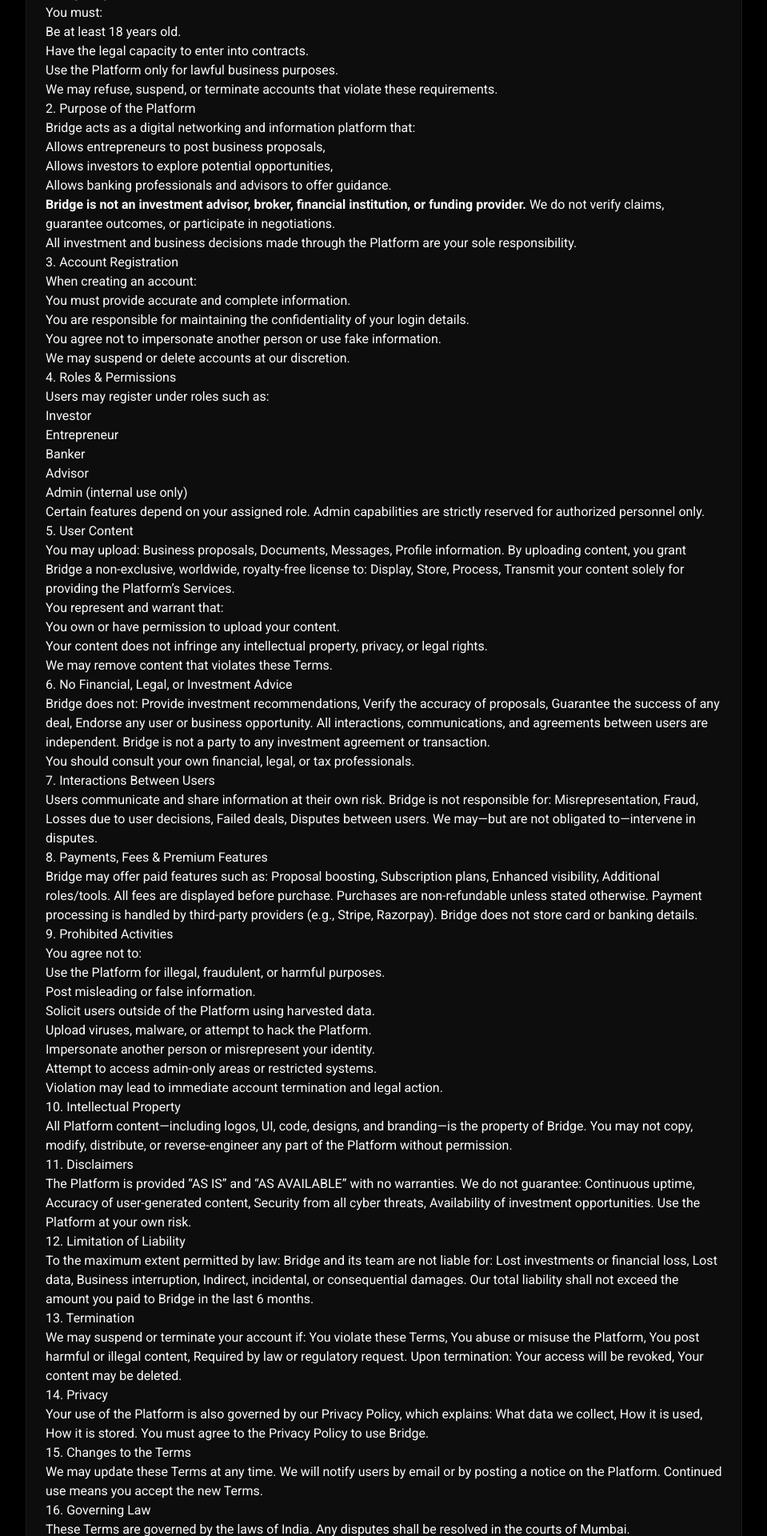
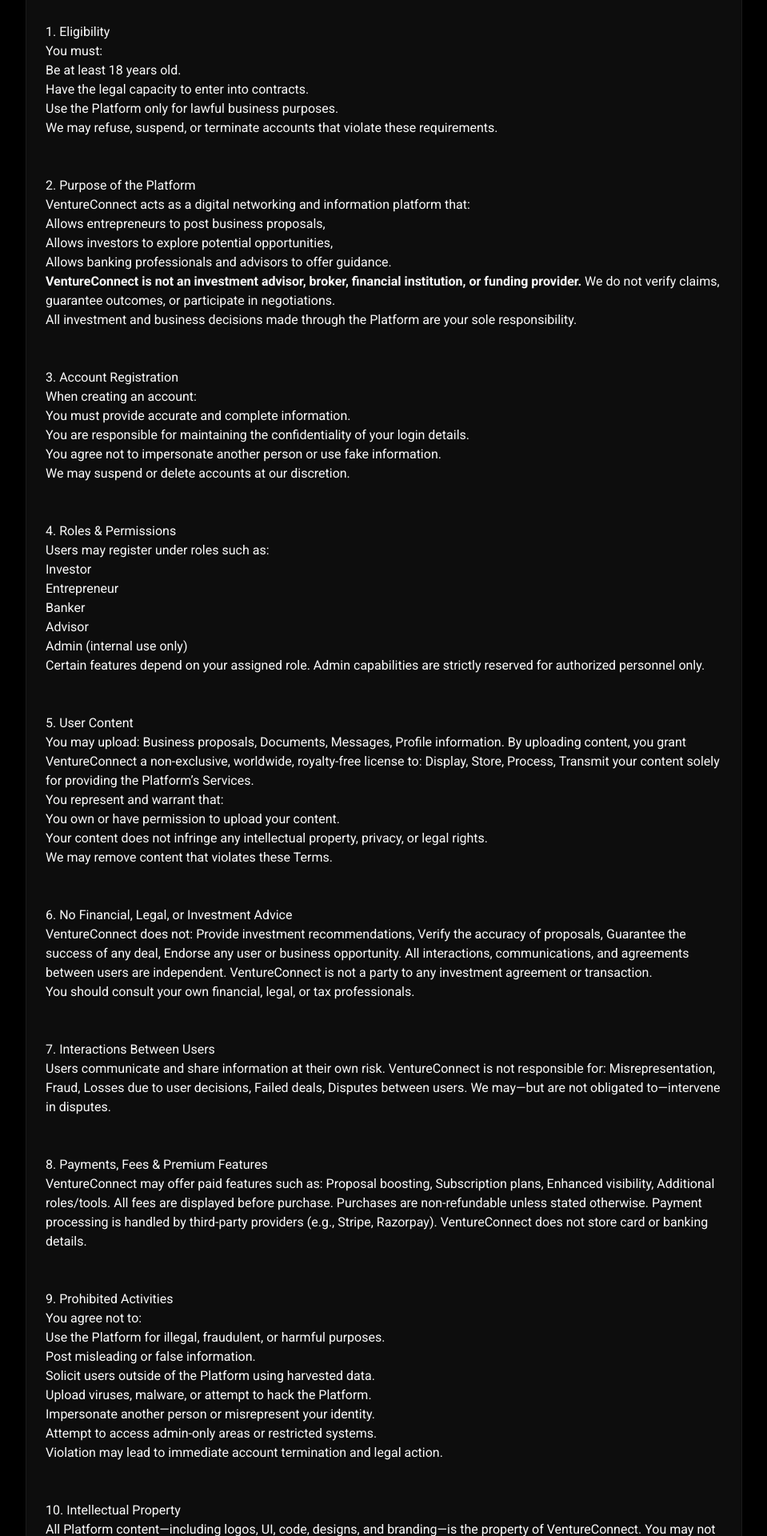
Before and after one commit to hshawaiz04/ventureconnect, a Next.js app: page /terms in a window 1280 px wide. Shown: the part 360-2280 px from the top of the page at 80% size, without its empty margins (160-1119 px from the left). Built offline with nearby package versions, Linux system fonts and the light colour scheme.

Commit message:
wheerver the birdge is written chane it to venture connect

```diff
--- a/src/app/terms/page.tsx
+++ b/src/app/terms/page.tsx
@@ -11,10 +11,10 @@
                     <p className="text-center text-muted-foreground pt-2">Last updated: {lastUpdated}</p>
                 </CardHeader>
                 <CardContent className="prose-sm md:prose-base max-w-none text-card-foreground prose-headings:text-primary prose-headings:font-headline prose-headings:font-bold prose-h2:text-2xl prose-h2:mb-4 prose-h2:mt-12 prose-p:text-muted-foreground prose-strong:text-card-foreground prose-ul:list-disc prose-ul:ml-6 prose-li:text-muted-foreground prose-p:mb-4 prose-ul:mb-4">
-                    <p>Welcome to Bridge (“the Platform”). These Terms of Service (“Terms”) govern your access to and use of our website, mobile app, and related services (“Services”). By creating an account, accessing, or using the Platform, you agree to be bound by these Terms.</p>
+                    <p>Welcome to VentureConnect (“the Platform”). These Terms of Service (“Terms”) govern your access to and use of our website, mobile app, and related services (“Services”). By creating an account, accessing, or using the Platform, you agree to be bound by these Terms.</p>
                     <p>If you do not agree, do not use the Platform.</p>
 
-                    <h2>1. Eligibility</h2>
+                    <h2 className="mt-12">1. Eligibility</h2>
                     <p>You must:</p>
                     <ul>
                         <li>Be at least 18 years old.</li>
@@ -23,17 +23,17 @@
                     </ul>
                     <p>We may refuse, suspend, or terminate accounts that violate these requirements.</p>
 
-                    <h2>2. Purpose of the Platform</h2>
-                    <p>Bridge acts as a digital networking and information platform that:</p>
+                    <h2 className="mt-12">2. Purpose of the Platform</h2>
+                    <p>VentureConnect acts as a digital networking and information platform that:</p>
                     <ul>
                         <li>Allows entrepreneurs to post business proposals,</li>
                         <li>Allows investors to explore potential opportunities,</li>
                         <li>Allows banking professionals and advisors to offer guidance.</li>
                     </ul>
-                    <p><strong>Bridge is not an investment advisor, broker, financial institution, or funding provider.</strong> We do not verify claims, guarantee outcomes, or participate in negotiations.</p>
+                    <p><strong>VentureConnect is not an investment advisor, broker, financial institution, or funding provider.</strong> We do not verify claims, guarantee outcomes, or participate in negotiations.</p>
                     <p>All investment and business decisions made through the Platform are your sole responsibility.</p>
 
-                    <h2>3. Account Registration</h2>
+                    <h2 className="mt-12">3. Account Registration</h2>
                     <p>When creating an account:</p>
                     <ul>
                         <li>You must provide accurate and complete information.</li>
@@ -42,7 +42,7 @@
                     </ul>
                     <p>We may suspend or delete accounts at our discretion.</p>
 
-                    <h2>4. Roles &amp; Permissions</h2>
+                    <h2 className="mt-12">4. Roles &amp; Permissions</h2>
                     <p>Users may register under roles such as:</p>
                     <ul>
                         <li>Investor</li>
@@ -53,8 +53,8 @@
                     </ul>
                     <p>Certain features depend on your assigned role. Admin capabilities are strictly reserved for authorized personnel only.</p>
 
-                    <h2>5. User Content</h2>
-                    <p>You may upload: Business proposals, Documents, Messages, Profile information. By uploading content, you grant Bridge a non-exclusive, worldwide, royalty-free license to: Display, Store, Process, Transmit your content solely for providing the Platform’s Services.</p>
+                    <h2 className="mt-12">5. User Content</h2>
+                    <p>You may upload: Business proposals, Documents, Messages, Profile information. By uploading content, you grant VentureConnect a non-exclusive, worldwide, royalty-free license to: Display, Store, Process, Transmit your content solely for providing the Platform’s Services.</p>
                     <p>You represent and warrant that:</p>
                     <ul>
                         <li>You own or have permission to upload your content.</li>
@@ -62,17 +62,17 @@
                     </ul>
                     <p>We may remove content that violates these Terms.</p>
 
-                    <h2>6. No Financial, Legal, or Investment Advice</h2>
-                    <p>Bridge does not: Provide investment recommendations, Verify the accuracy of proposals, Guarantee the success of any deal, Endorse any user or business opportunity. All interactions, communications, and agreements between users are independent. Bridge is not a party to any investment agreement or transaction.</p>
+                    <h2 className="mt-12">6. No Financial, Legal, or Investment Advice</h2>
+                    <p>VentureConnect does not: Provide investment recommendations, Verify the accuracy of proposals, Guarantee the success of any deal, Endorse any user or business opportunity. All interactions, communications, and agreements between users are independent. VentureConnect is not a party to any investment agreement or transaction.</p>
                     <p>You should consult your own financial, legal, or tax professionals.</p>
 
-                    <h2>7. Interactions Between Users</h2>
-                    <p>Users communicate and share information at their own risk. Bridge is not responsible for: Misrepresentation, Fraud, Losses due to user decisions, Failed deals, Disputes between users. We may—but are not obligated to—intervene in disputes.</p>
+                    <h2 className="mt-12">7. Interactions Between Users</h2>
+                    <p>Users communicate and share information at their own risk. VentureConnect is not responsible for: Misrepresentation, Fraud, Losses due to user decisions, Failed deals, Disputes between users. We may—but are not obligated to—intervene in disputes.</p>
 
-                    <h2>8. Payments, Fees &amp; Premium Features</h2>
-                    <p>Bridge may offer paid features such as: Proposal boosting, Subscription plans, Enhanced visibility, Additional roles/tools. All fees are displayed before purchase. Purchases are non-refundable unless stated otherwise. Payment processing is handled by third-party providers (e.g., Stripe, Razorpay). Bridge does not store card or banking details.</p>
+                    <h2 className="mt-12">8. Payments, Fees &amp; Premium Features</h2>
+                    <p>VentureConnect may offer paid features such as: Proposal boosting, Subscription plans, Enhanced visibility, Additional roles/tools. All fees are displayed before purchase. Purchases are non-refundable unless stated otherwise. Payment processing is handled by third-party providers (e.g., Stripe, Razorpay). VentureConnect does not store card or banking details.</p>
 
-                    <h2>9. Prohibited Activities</h2>
+                    <h2 className="mt-12">9. Prohibited Activities</h2>
                     <p>You agree not to:</p>
                     <ul>
                         <li>Use the Platform for illegal, fraudulent, or harmful purposes.</li>
@@ -84,25 +84,25 @@
                     </ul>
                     <p>Violation may lead to immediate account termination and legal action.</p>
 
-                    <h2>10. Intellectual Property</h2>
-                    <p>All Platform content—including logos, UI, code, designs, and branding—is the property of Bridge. You may not copy, modify, distribute, or reverse-engineer any part of the Platform without permission.</p>
+                    <h2 className="mt-12">10. Intellectual Property</h2>
+                    <p>All Platform content—including logos, UI, code, designs, and branding—is the property of VentureConnect. You may not copy, modify, distribute, or reverse-engineer any part of the Platform without permission.</p>
 
-                    <h2>11. Disclaimers</h2>
+                    <h2 className="mt-12">11. Disclaimers</h2>
                     <p>The Platform is provided “AS IS” and “AS AVAILABLE” with no warranties. We do not guarantee: Continuous uptime, Accuracy of user-generated content, Security from all cyber threats, Availability of investment opportunities. Use the Platform at your own risk.</p>
 
-                    <h2>12. Limitation of Liability</h2>
-                    <p>To the maximum extent permitted by law: Bridge and its team are not liable for: Lost investments or financial loss, Lost data, Business interruption, Indirect, incidental, or consequential damages. Our total liability shall not exceed the amount you paid to Bridge in the last 6 months.</p>
+                    <h2 className="mt-12">12. Limitation of Liability</h2>
+                    <p>To the maximum extent permitted by law: VentureConnect and its team are not liable for: Lost investments or financial loss, Lost data, Business interruption, Indirect, incidental, or consequential damages. Our total liability shall not exceed the amount you paid to VentureConnect in the last 6 months.</p>
 
-                    <h2>13. Termination</h2>
+                    <h2 className="mt-12">13. Termination</h2>
                     <p>We may suspend or terminate your account if: You violate these Terms, You abuse or misuse the Platform, You post harmful or illegal content, Required by law or regulatory request. Upon termination: Your access will be revoked, Your content may be deleted.</p>
 
-                    <h2>14. Privacy</h2>
-                    <p>Your use of the Platform is also governed by our Privacy Policy, which explains: What data we collect, How it is used, How it is stored. You must agree to the Privacy Policy to use Bridge.</p>
+                    <h2 className="mt-12">14. Privacy</h2>
+                    <p>Your use of the Platform is also governed by our Privacy Policy, which explains: What data we collect, How it is used, How it is stored. You must agree to the Privacy Policy to use VentureConnect.</p>
 
-                    <h2>15. Changes to the Terms</h2>
+                    <h2 className="mt-12">15. Changes to the Terms</h2>
                     <p>We may update these Terms at any time. We will notify users by email or by posting a notice on the Platform. Continued use means you accept the new Terms.</p>
 
-                    <h2>16. Governing Law</h2>
+                    <h2 className="mt-12">16. Governing Law</h2>
                     <p>These Terms are governed by the laws of India. Any disputes shall be resolved in the courts of Mumbai.</p>
                 </CardContent>
             </Card>
```
